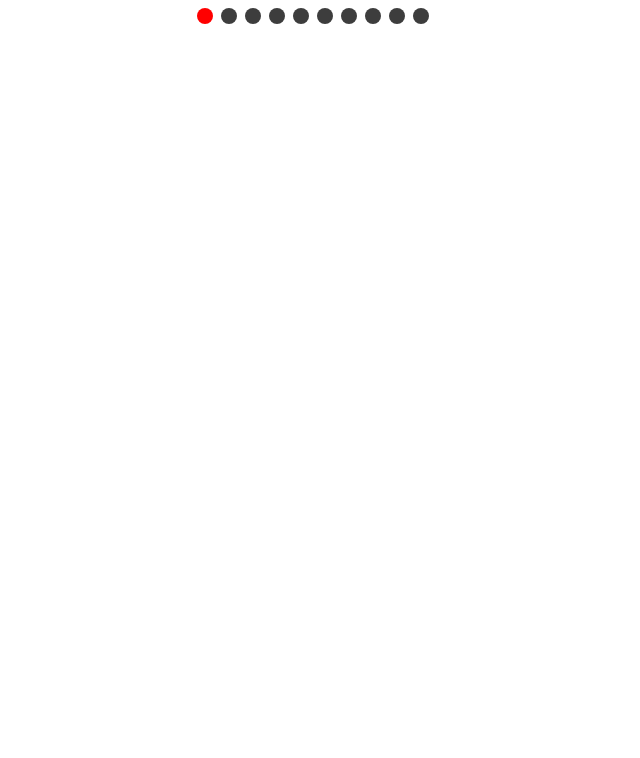
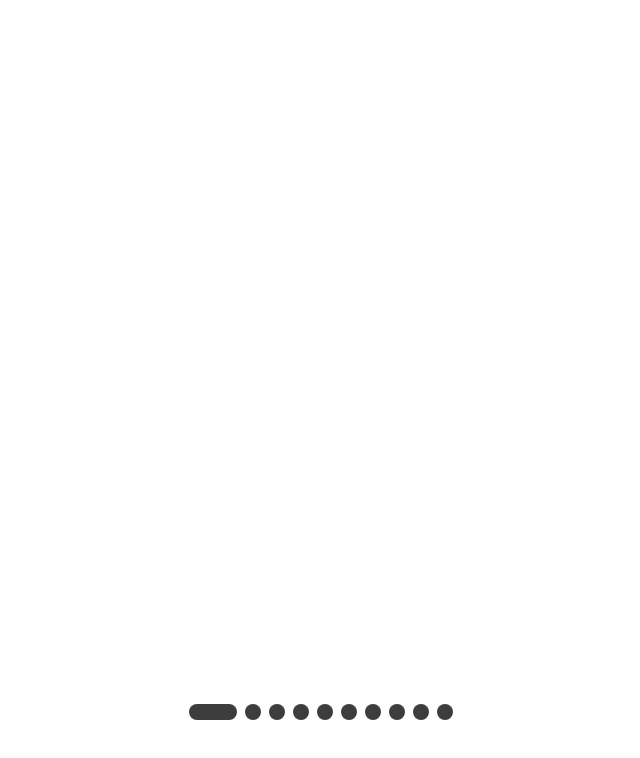
Before and after one commit to laihuamin/learn-finance-anasisly, a React app: page / in a window 1280 px wide. Shown: the whole page, without its empty margins (327-967 px from the left). Built offline with nearby package versions, Linux system fonts and the light colour scheme.

Commit message:
动画效果完善

```diff
--- a/src/components/btn/btn.less
+++ b/src/components/btn/btn.less
@@ -1,11 +1,15 @@
 .btn-group {
+    position: fixed;
+    bottom: 5rem;
     width: 100%;
     height: 1rem;
-    text-align: center;
+    display: flex;
+    align-content: center;
+    justify-content: center;
     .btn {
         width: 1rem;
         height: 1rem;
-        border-radius: 50%;
+        border-radius: .5rem;
         background: #3d3d3d;
         display: inline-block;
         margin-right: .5rem;
@@ -14,6 +18,33 @@
         }
     }
     .active {
-        background: red;
+        width: 3rem;
+        transition: width linear .5s;
     }
+    // @keyframes bend {
+    //     0% {
+    //         width: 1rem;
+    //         height: 1rem;
+    //         background: #3d3d3d;
+    //     }
+    //     25% {
+    //         width: .5rem;
+    //         height: .5rem;
+    //         background: #3d3d3d;
+    //     }
+    //     50% {
+    //         width: 0;
+    //         height: 0;
+    //     }
+    //     75% {
+    //         width: .5rem;
+    //         height: .5rem;
+    //         background: red;
+    //     }
+    //     100% {
+    //         width: 1rem;
+    //         height: 1rem;
+    //         background: red;
+    //     }
+    // }
 }
```
